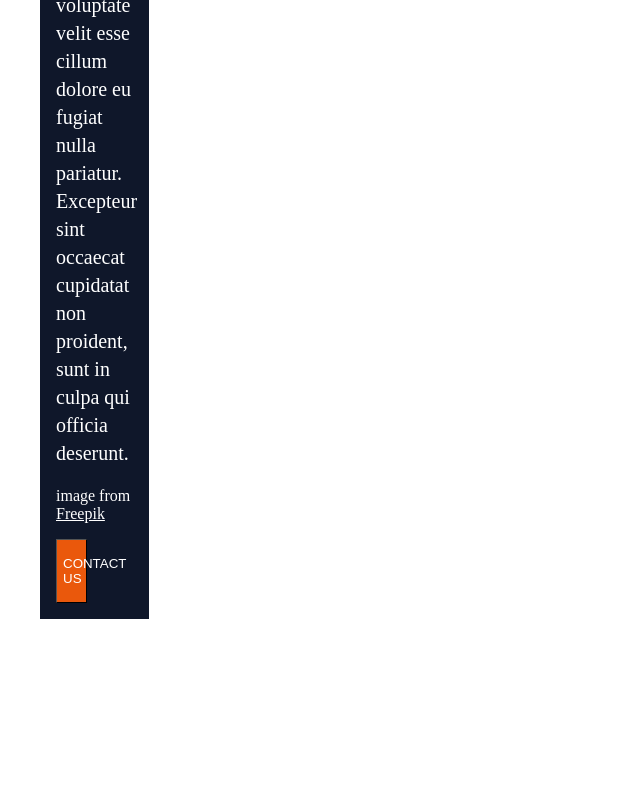
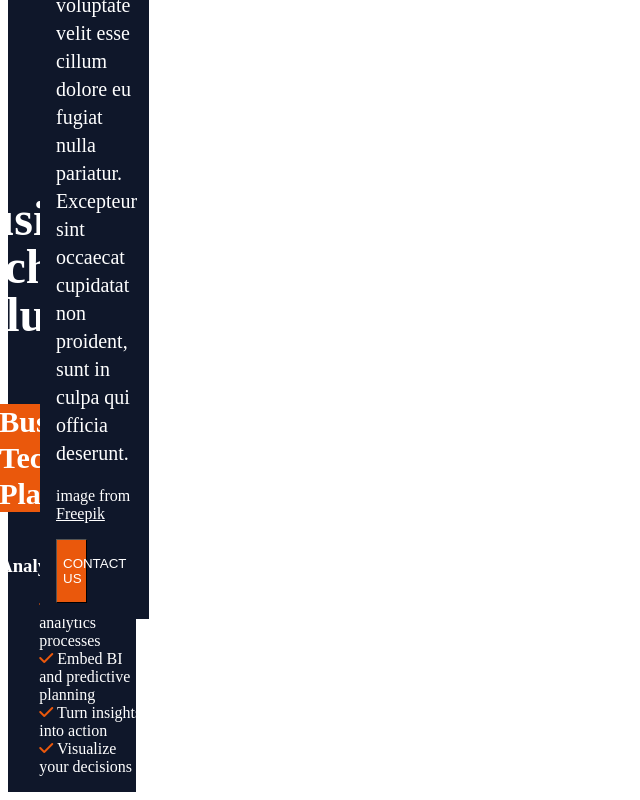
Before and after one commit to Beehrad/Tailwind-project, a website: page index.html in a window 1280 px wide. Shown: the part 569-1369 px from the top of the page, without its empty margins (0-640 px from the left). Before the commit the page ends 1188 px from the top, so only its background shows below. Drawn offline with Linux system fonts and the light colour scheme.

Commit message:
update div2

```diff
--- a/index.html
+++ b/index.html
@@ -19,7 +19,7 @@
     </div>
     <section class="xl:w-32 bg-slate-900 text-white">
         <div class="relative">
-            <span class="after:absolute after:bg-orange-600">
+            <span class="after:content-[*] after:absolute after:bg-orange-600 after:ml-20">
                 <img src="./img/bussiness-people-working-team-office4.jpg" alt="" class="w-4/5">
             </span>
             <div class="w-3/5 bg-slate-900 flex flex-col absolute mt-[-60px] ml-8 p-4">
@@ -29,6 +29,36 @@
                 <button class="w-2/5 bg-orange-600 py-4 text-white border mt-4">CONTACT US</button>
             </div>
         </div>
+        <div class="mt-[600px] flex flex-col items-center">
+            <div>
+                <h1 class="text-5xl">Business Technology Solutions
+                </h1>
+            </div>
+            <div class="flex flex-row flex-wrap">
+                <div>
+                    <h2 class="text-3xl box-border bg-orange-600">Business Technology Platform</h2>
+                </div>
+                <div>
+                    <h3> Analytics</h3>
+                    <ul>
+                        <li class="list-none">
+                            <i class="fa-solid fa-check text-orange-600"></i>
+                            Streamline analytics processes
+                        </li>
+                        <li class="list-none">
+                            <i class="fa-solid fa-check text-orange-600"></i>
+                            Embed BI and predictive planning                         </li>
+                        <li class="list-none">
+                            <i class="fa-solid fa-check text-orange-600"></i>
+                            Turn insights into action</li>
+                        <li class="list-none">
+                            <i class="fa-solid fa-check text-orange-600"></i>
+                            Visualize your decisions
+                            </li>
+                    </ul>
+                </div>
+            </div>
+        </div>
     </section>
     </div>
 </body>
```
Also changed, not shown: css/main.css.
